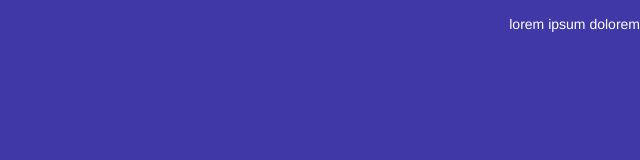
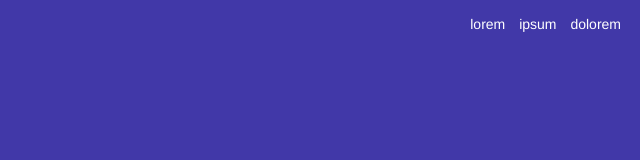
Before and after one commit to bcuz/homepage, a website: page index.html in a window 1280 px wide. Shown: the full height of the page, 640-1280 px from the left. Drawn offline with nearby package versions, Linux system fonts and the light colour scheme; files that its build step writes are made by us from their sources.

Commit message:
nav gen placement

```diff
--- a/style.scss
+++ b/style.scss
@@ -49,8 +49,10 @@
 
 li {
   display: inline;
+  padding: 5px;
 }
 
 ul {
   float: right;
+  margin: 1em;
 }
```
